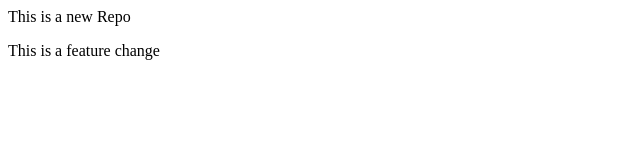
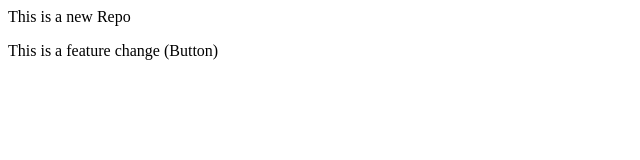
Before and after one commit to kruthtikkumar/localrepo, a plain HTML site: page index.html in a window 1280 px wide. Shown: the full height of the page, 0-640 px from the left. Drawn offline with Linux system fonts and the light colour scheme.

```diff
--- a/index.html
+++ b/index.html
@@ -1,2 +1,2 @@
 <p>This is a new Repo</p>
-<p>This is a feature change</p>
+<p>This is a feature change (Button)</p>
```
